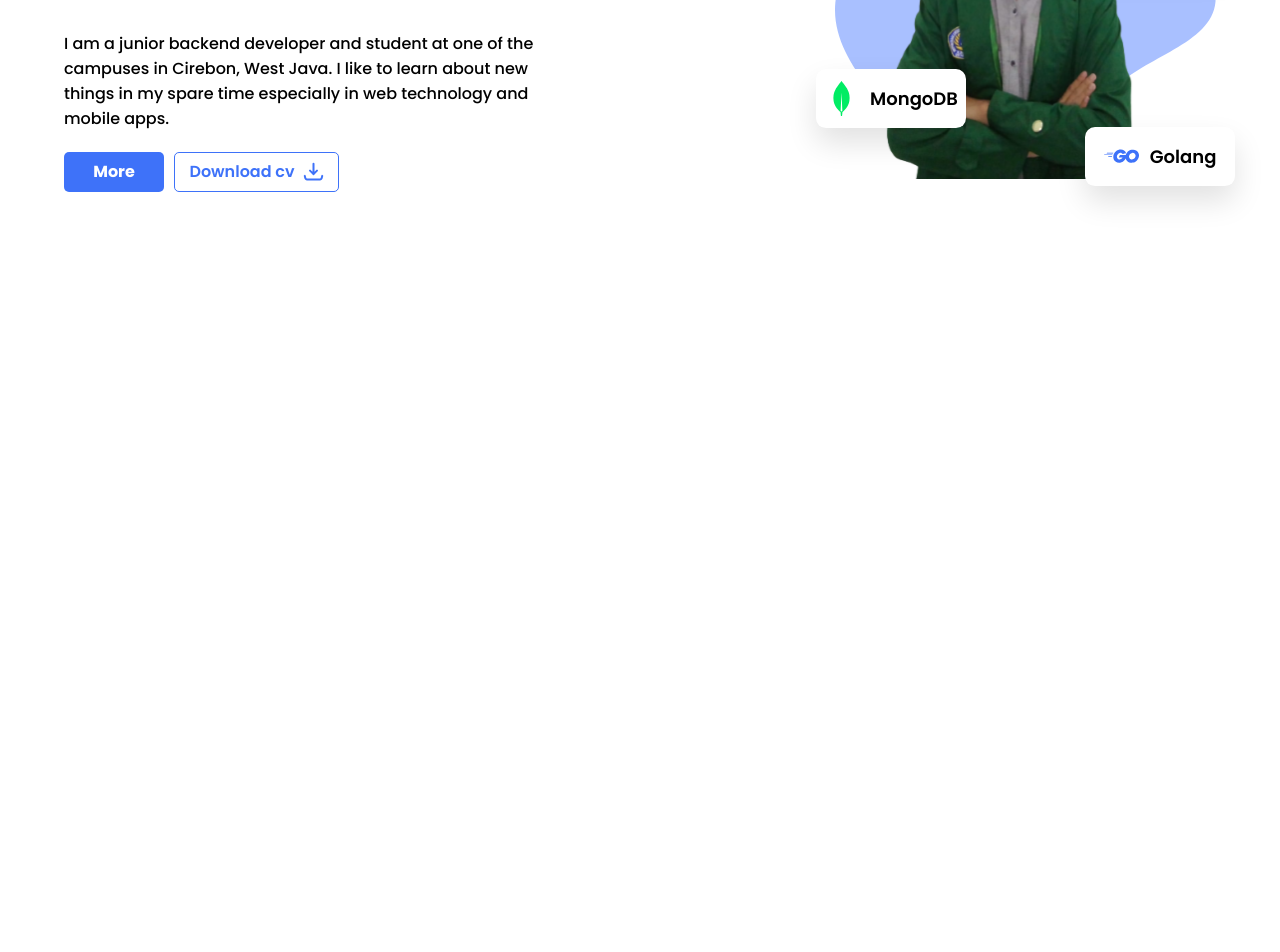
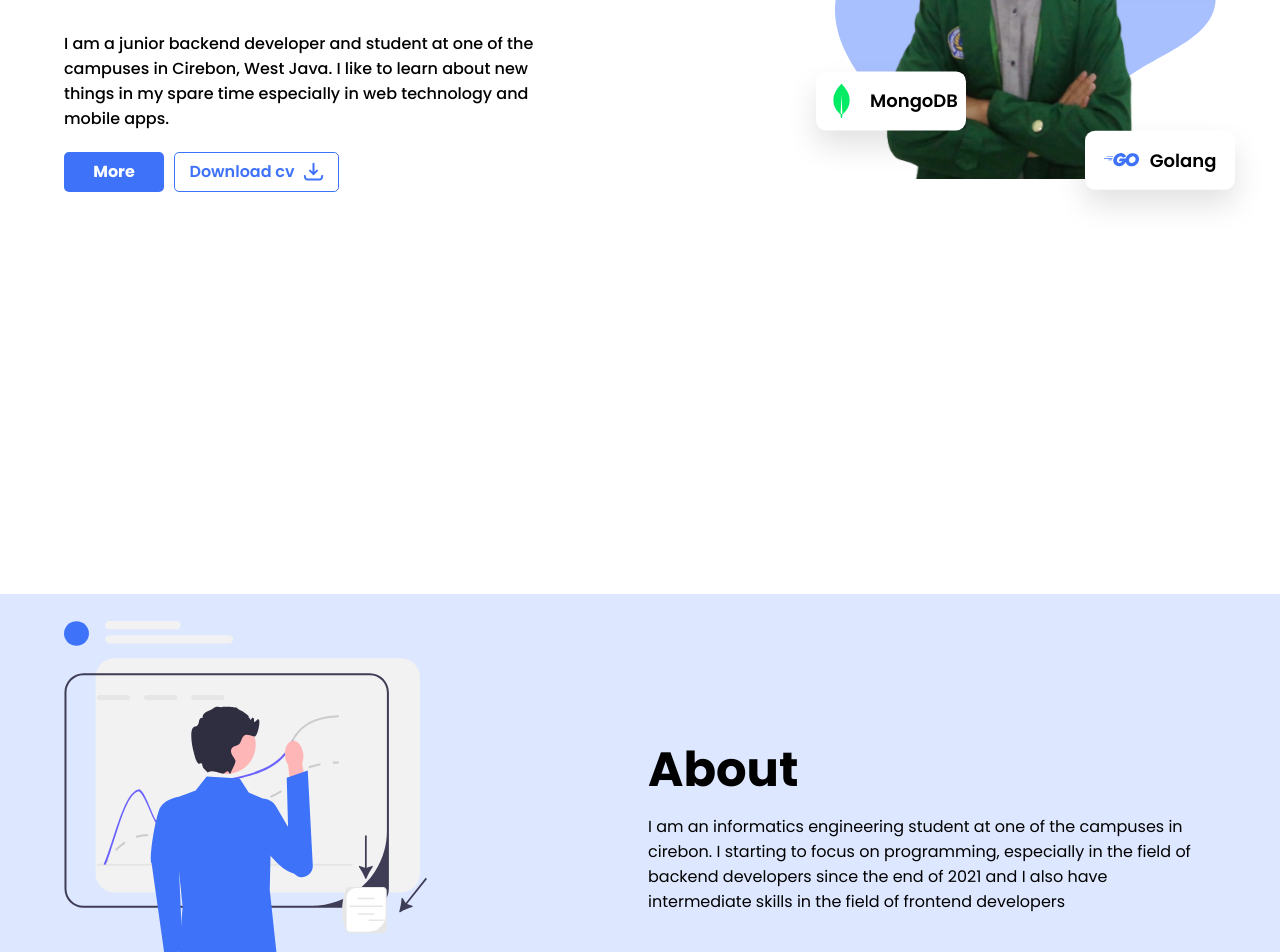
Before and after one commit to mframadann/uts-spa, a React (Create React App) app: page / in a window 1280 px wide. Shown: the part 420-1372 px from the top of the page. Before the commit the page ends 1024 px from the top, so only its background shows below. Built offline with nearby package versions, Linux system fonts and the light colour scheme.

Commit message:
add responsive about & skills section

```diff
--- a/src/components/organisms/About.js
+++ b/src/components/organisms/About.js
@@ -5,17 +5,15 @@ const About = () => {
     <section id="about" className="about-contain">
       <div className="about-wrapper">
         <div className="about-ilustration">
-          <img src={AboutIlustration} alt="" />
+          <img src={AboutIlustration} alt="about" />
         </div>
         <div className="about-description">
           <h1>About</h1>
           <p>
-            making it look like readable English. Many desktop publishing
-            packages and web page editors now use Lorem Ipsum as their default
-            model text, and a search for 'lorem ipsum' will uncover many web
-            sites still in their infancy. Various versions have evolved over the
-            years, sometimes by accident, sometimes on purpose (injected humour
-            and the like
+            I am an informatics engineering student at one of the campuses in
+            cirebon. I starting to focus on programming, especially in the field
+            of backend developers since the end of 2021 and I also have
+            intermediate skills in the field of frontend developers
           </p>
         </div>
       </div>
--- a/src/pages/MainPage.js
+++ b/src/pages/MainPage.js
@@ -15,11 +15,11 @@ const MainPage = () => {
       <Navbar />
       <MainLayout>
         <Hero />
-        {/* <AboutSection />
+        <AboutSection />
         <SkillSection />
-        <ProjectSection />
-        <ContackSection />
-        <Footer /> */}
+        {/* <ProjectSection />
+        <ContackSection /> */}
+        {/* <Footer /> */}
       </MainLayout>
     </>
   );
--- a/src/styles/globals.css
+++ b/src/styles/globals.css
@@ -30,7 +30,7 @@
 }
 
 .skill-wrapper {
-  width: 372px;
+  width: 100%;
   height: auto;
 }
 
@@ -44,6 +44,7 @@
   display: flex;
   justify-content: center;
   align-items: center;
+  width: 100%;
 }
 
 .content-center {
@@ -212,9 +213,7 @@
   width: 100%;
   top: 0;
   position: fixed;
-  /* margin-bottom: 198px; */
   background-color: white;
-  box-shadow: 0 2px 60px rgba(0, 0, 0, 0.099);
   z-index: 50;
 }
 
@@ -237,7 +236,7 @@
   display: flex;
   align-items: center;
   justify-content: center;
-  gap: 44px;
+  gap: 35px;
   text-decoration: none;
   font-weight: 600;
   color: black;
@@ -617,11 +616,11 @@
   }
 
   .job-desk h1 {
-    font-size: 34pt;
+    font-size: 28pt;
   }
 
   .job-desk span {
-    font-size: 26pt;
+    font-size: 22pt;
   }
 
   .button-wrapper {
@@ -664,24 +663,81 @@
     top: 18%;
     left: 0;
     animation: tech-stack 5s linear infinite;
-    -webkit-animation: tech-stack 4s linear infinite;
   }
   .mongodb {
     bottom: 18%;
     left: 0;
     animation: tech-stack 3s linear infinite;
-    -webkit-animation: tech-stack 3s linear infinite;
   }
   .node-js {
     top: 26%;
     right: 0;
     animation: tech-stack 7s linear infinite;
-    -webkit-animation: tech-stack 7s linear infinite;
   }
   .golang {
     bottom: 3%;
     right: 0;
     animation: tech-stack 5s linear infinite;
-    -webkit-animation: tech-stack 2s linear infinite;
+  }
+
+  /* about */
+  .about-contain {
+    height: auto;
+    box-sizing: border-box;
+    padding: 2.5rem;
+  }
+
+  .about-wrapper {
+    width: 100%;
+    height: auto;
+    display: flex;
+    align-items: center;
+    justify-content: center;
+    box-sizing: border-box;
+    flex-direction: column;
+    text-align: center;
+  }
+
+  .about-ilustrations img {
+    width: 100%;
+    max-width: fit-content;
+  }
+
+  .skills-contain {
+    display: flex;
+    align-items: center;
+    justify-content: center;
+    width: 100%;
+    flex-direction: column;
+    box-sizing: border-box;
+  }
+
+  .skill-wrap {
+    width: 100%;
+    display: flex;
+    align-items: center;
+    justify-content: center;
+    box-sizing: border-box;
+    max-width: fit-content;
+    flex-direction: column;
+    text-align: center;
+    gap: 2.5rem;
+  }
+
+  .skill-ilustrations img {
+    width: 100%;
+    max-width: 250px;
+  }
+
+  .desk-wrapper {
+    width: 100%;
+    max-width: 80%;
+    margin: auto;
+    height: auto;
+    font-weight: 600;
+  }
+
+  .content-right {
+    text-align: center;
   }
 }
```
